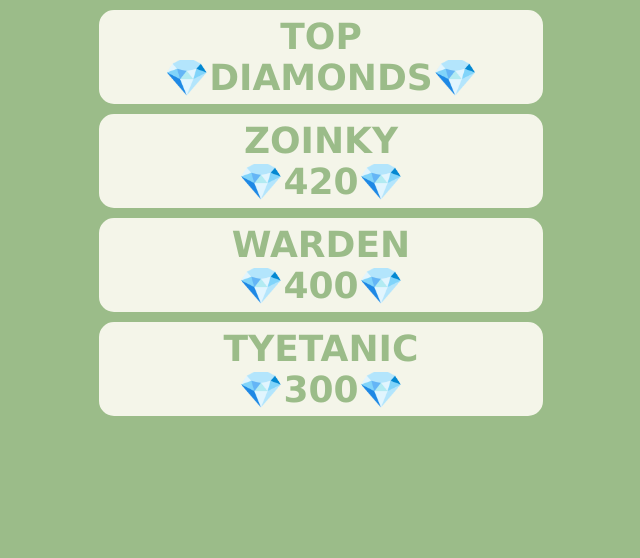
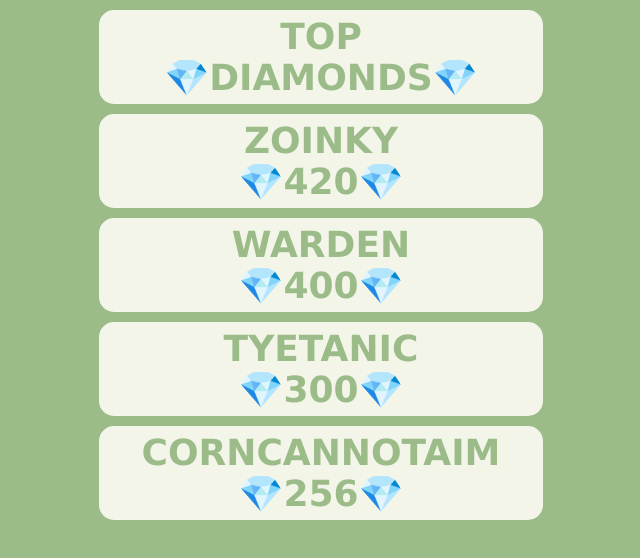
Before and after one commit to Zorzx/zorzx.github.io, a plain HTML site: page index.html in a window 1280 px wide. Shown: the whole page, without its empty margins (319-959 px from the left). Drawn offline with Linux system fonts and the light colour scheme.

Commit message:
Update index.html

```diff
--- a/index.html
+++ b/index.html
@@ -18,5 +18,8 @@
 <div class="donationUnit">
     <h1>TYETANIC<br>💎300💎</h1>
 </div>
+ <div class="donationUnit">
+    <h1>CORNCANNOTAIM<br>💎256💎</h1>
+</div>
     </body>
 </html>
```
